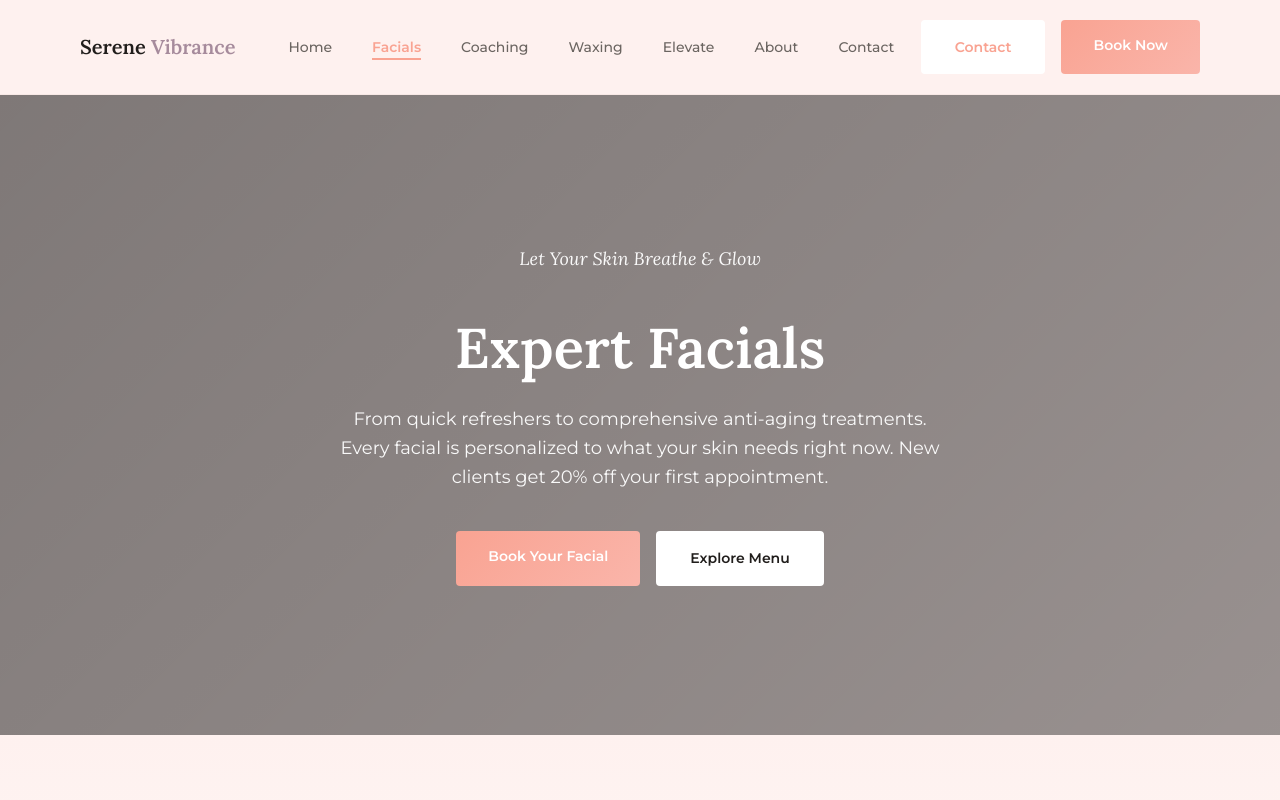
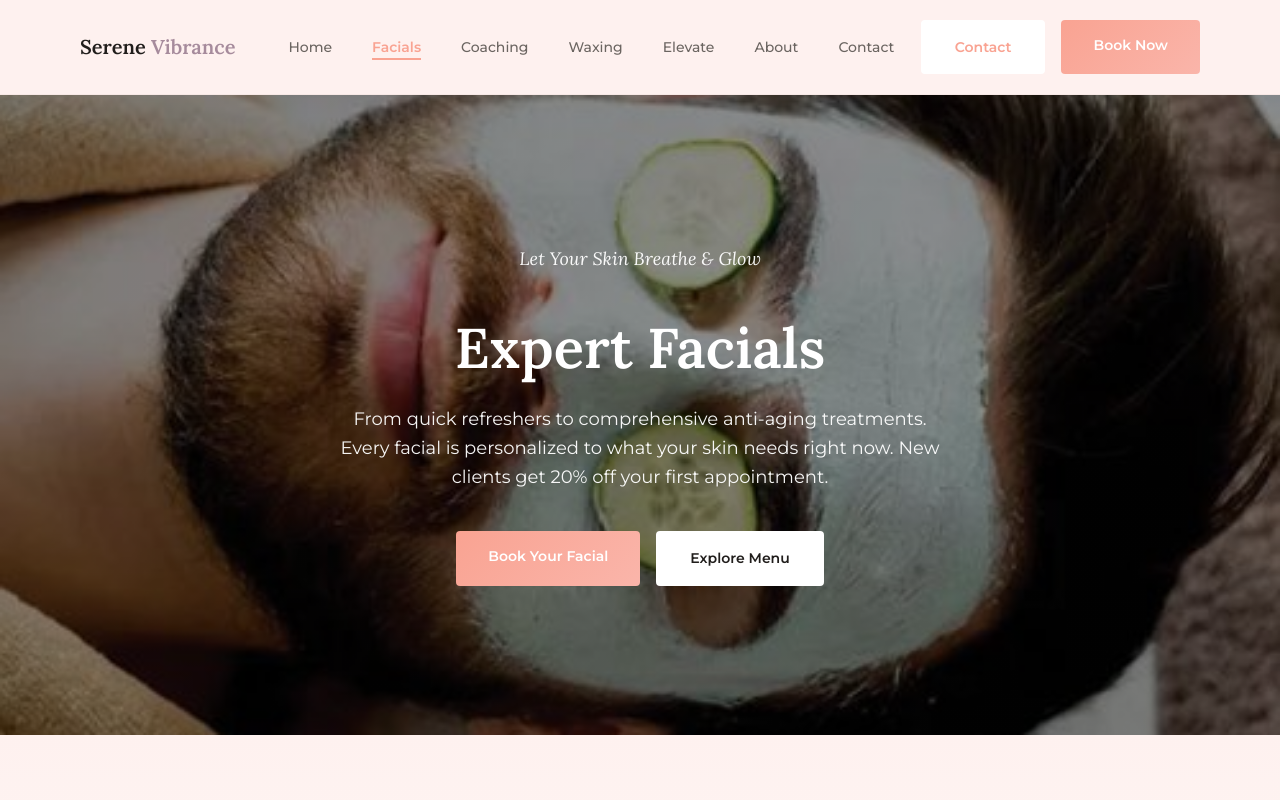
Before and after one commit to xaerr0/Serene-Vibrance, a website: page facials.html in a window 1280 px wide. Shown: the top 800 px of the page. Drawn offline with Linux system fonts and the light colour scheme.

Commit message:
Fix broken hero image on facials page - reference existing service-facials.jpg

```diff
--- a/facials.html
+++ b/facials.html
@@ -332,7 +332,7 @@
         text-align: center;
         padding: 80px 40px;
         overflow: hidden;
-        background-image: url('Images/facials-hero.jpg');
+        background-image: url('Images/service-facials.jpg');
         background-size: cover;
         background-position: center;
         background-attachment: fixed;
```
